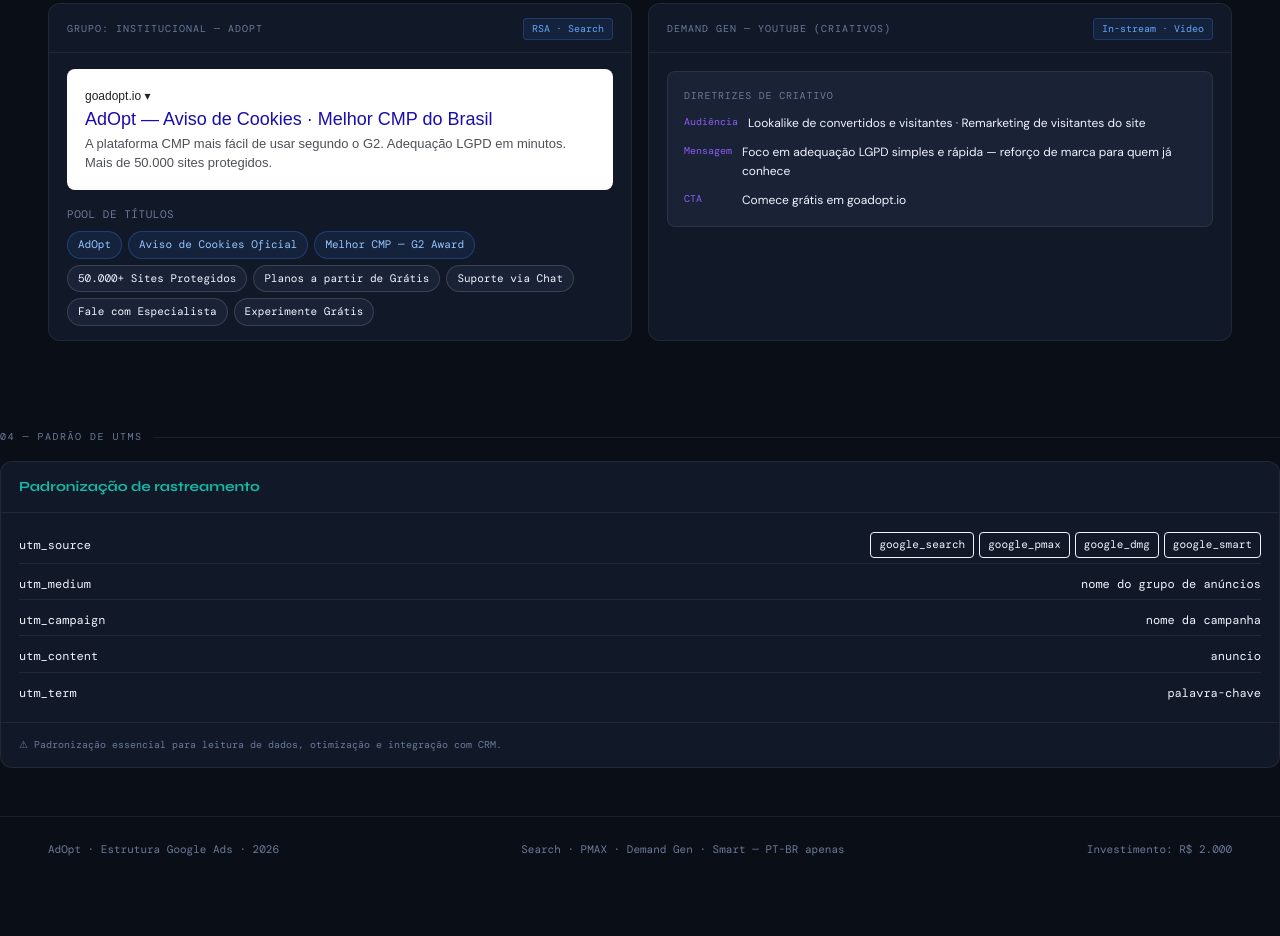
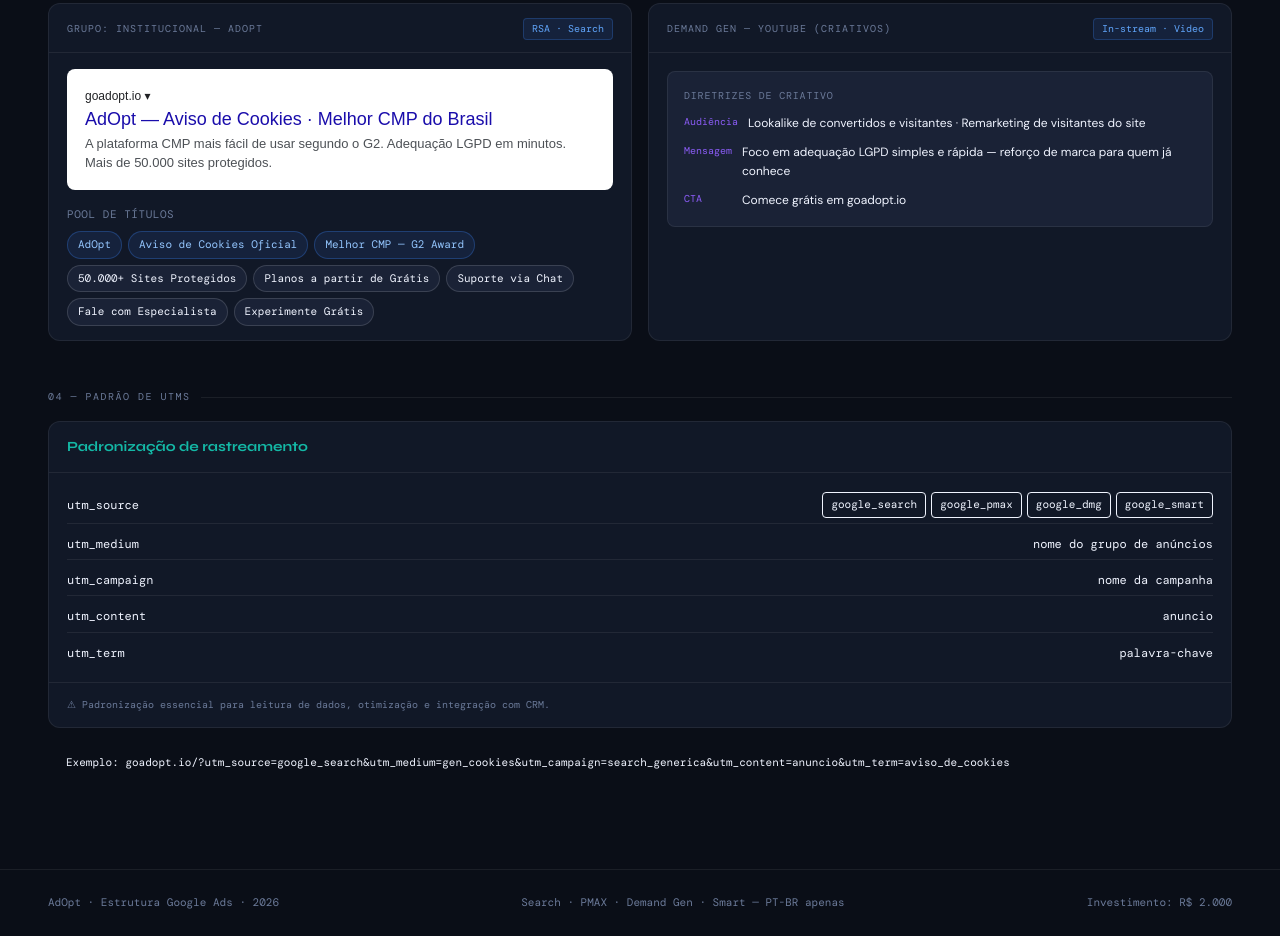
Before and after one commit to mggastal/goadopt, a plain HTML site: page index.html in a window 1280 px wide. Shown: the part 2105-3041 px from the top of the page. Before the commit the page ends 2987 px from the top, so only its background shows below. Drawn offline with nearby package versions, Linux system fonts and the light colour scheme.

Commit message:
Add UTM parameters example in index.html
Added example of UTM parameters for better understanding.

```diff
--- a/index.html
+++ b/index.html
@@ -710,8 +710,6 @@
 
     </div>
   </div>
-
-</div>
 <div class="section">
   <div class="section-label">04 — Padrão de UTMs</div>
 
@@ -760,8 +758,14 @@
       </div>
 
     </div>
+    <div style="padding:10px 18px;font-size:11px;color:var(--text);font-family:var(--font-mono);">
+  Exemplo:
+  goadopt.io/?utm_source=google_search&utm_medium=gen_cookies&utm_campaign=search_generica&utm_content=anuncio&utm_term=aviso_de_cookies
+</div>
   </div>
 </div>
+</div>
+
 <div class="footer">
   <span>AdOpt · Estrutura Google Ads · 2026</span>
   <span>Search · PMAX · Demand Gen · Smart — PT-BR apenas</span>
```
